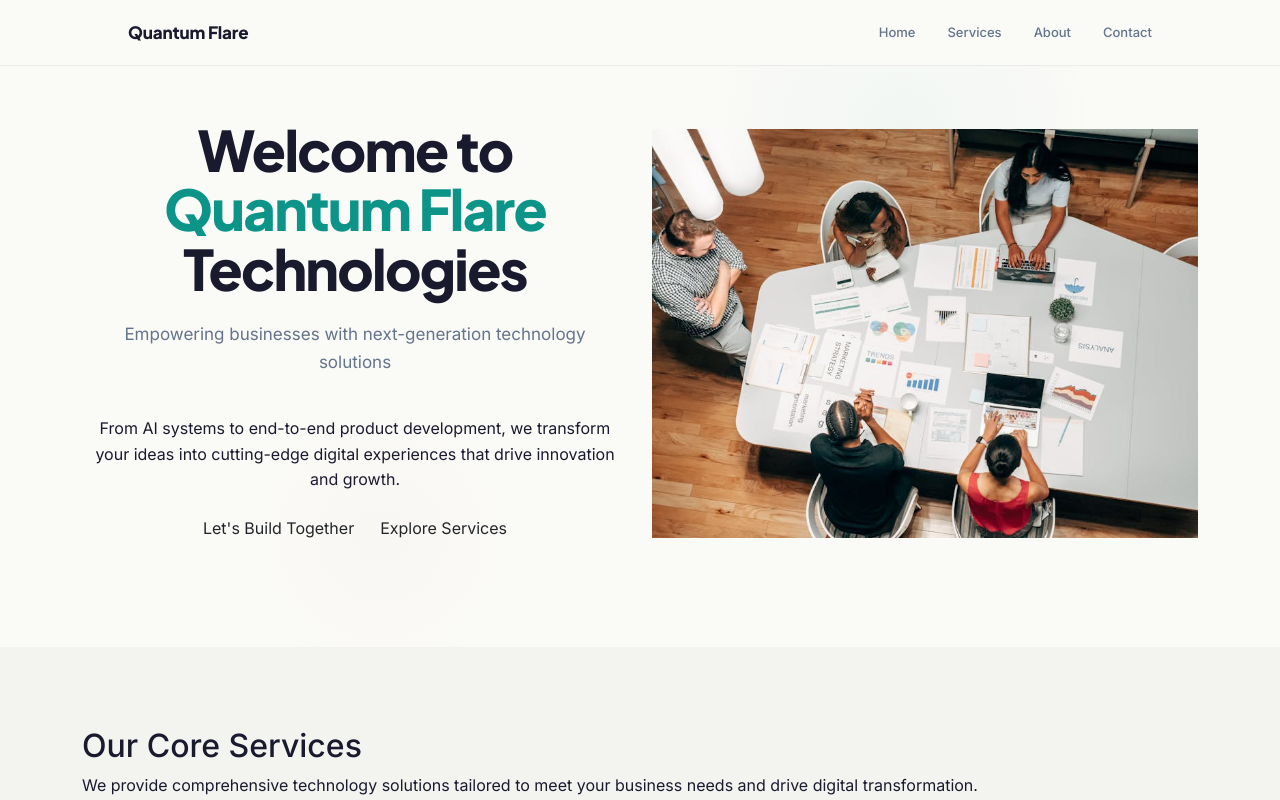
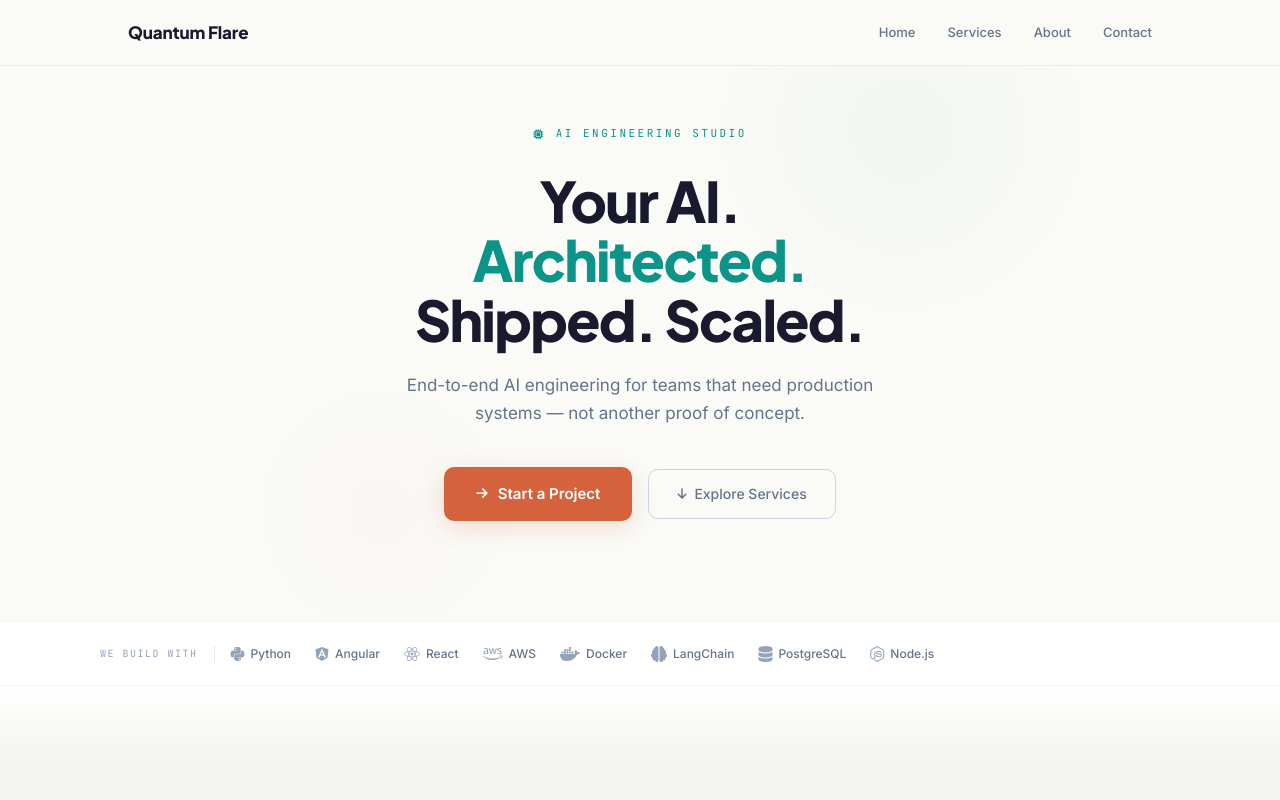
Before and after one commit to quantumflaretech/quantumflaretech.github.io, an Angular app: page / in a window 1280 px wide. Shown: the top 800 px of the page. Built offline with nearby package versions, Linux system fonts and the light colour scheme.

Commit message:
feat: rebuild hero — centered layout, psychology-driven copy, tech strip

```diff
--- a/src/app/hero/hero.component.ts
+++ b/src/app/hero/hero.component.ts
@@ -7,37 +7,50 @@ import { CommonModule } from '@angular/common';
   imports: [CommonModule],
   template: `
     <section id="home" class="hero-section">
-      <div class="container">
-        <div class="row align-items-center">
-          <div class="col-lg-6 hero-content slide-in-left">
+      <div class="hero-inner">
+        <div class="hero-eyebrow">
+          <i class="fa-solid fa-microchip"></i> AI ENGINEERING STUDIO
+        </div>
         <h1 class="hero-title">
-              Welcome to <span class="accent-text">Quantum Flare</span> Technologies
+          Your AI.<br>
+          <span>Architected.</span><br>
+          Shipped. Scaled.
         </h1>
         <p class="hero-subtitle">
-              Empowering businesses with next-generation technology solutions
+          End-to-end AI engineering for teams that need production systems
+          — not another proof of concept.
         </p>
-            <p class="hero-description">
-              From AI systems to end-to-end product development, we transform your ideas into cutting-edge digital experiences that drive innovation and growth.
-            </p>
-            <div class="hero-buttons">
-              <a href="#contact" class="btn btn-primary-hero">
-                Let's Build Together
+        <div class="hero-ctas">
+          <a href="#contact" class="btn-cta-primary">
+            <i class="fa-solid fa-arrow-right" style="font-size:13px;"></i>
+            Start a Project
           </a>
-              <a href="#services" class="btn btn-outline-hero">
+          <a href="#services" class="btn-cta-secondary">
+            <i class="fa-solid fa-arrow-down" style="font-size:12px;"></i>
             Explore Services
           </a>
         </div>
       </div>
-          <div class="col-lg-6 hero-image slide-in-right">
-            <img
-              src="/assets/images/hero-banner.jpeg"
-              alt="Modern office workspace with technology setup"
-              class="img-fluid">
+    </section>
+
+    <!-- Tech Strip — Authority signal (Cialdini) -->
+    <div class="tech-strip">
+      <div class="tech-strip-inner">
+        <div class="tech-label">WE BUILD WITH</div>
+        <div class="tech-logos">
+          <div class="tech-item"><i class="fa-brands fa-python"></i> Python</div>
+          <div class="tech-item"><i class="fa-brands fa-angular"></i> Angular</div>
+          <div class="tech-item"><i class="fa-brands fa-react"></i> React</div>
+          <div class="tech-item"><i class="fa-brands fa-aws"></i> AWS</div>
+          <div class="tech-item"><i class="fa-brands fa-docker"></i> Docker</div>
+          <div class="tech-item"><i class="fa-solid fa-brain"></i> LangChain</div>
+          <div class="tech-item"><i class="fa-solid fa-database"></i> PostgreSQL</div>
+          <div class="tech-item"><i class="fa-brands fa-node-js"></i> Node.js</div>
         </div>
       </div>
     </div>
-    </section>
-    <div class="fade-transition"></div>
+
+    <div class="gradient-transition white-to-sage"></div>
   `
 })
 export class HeroComponent {}
```
Lines whose indentation alone changed are shown as unchanged.
